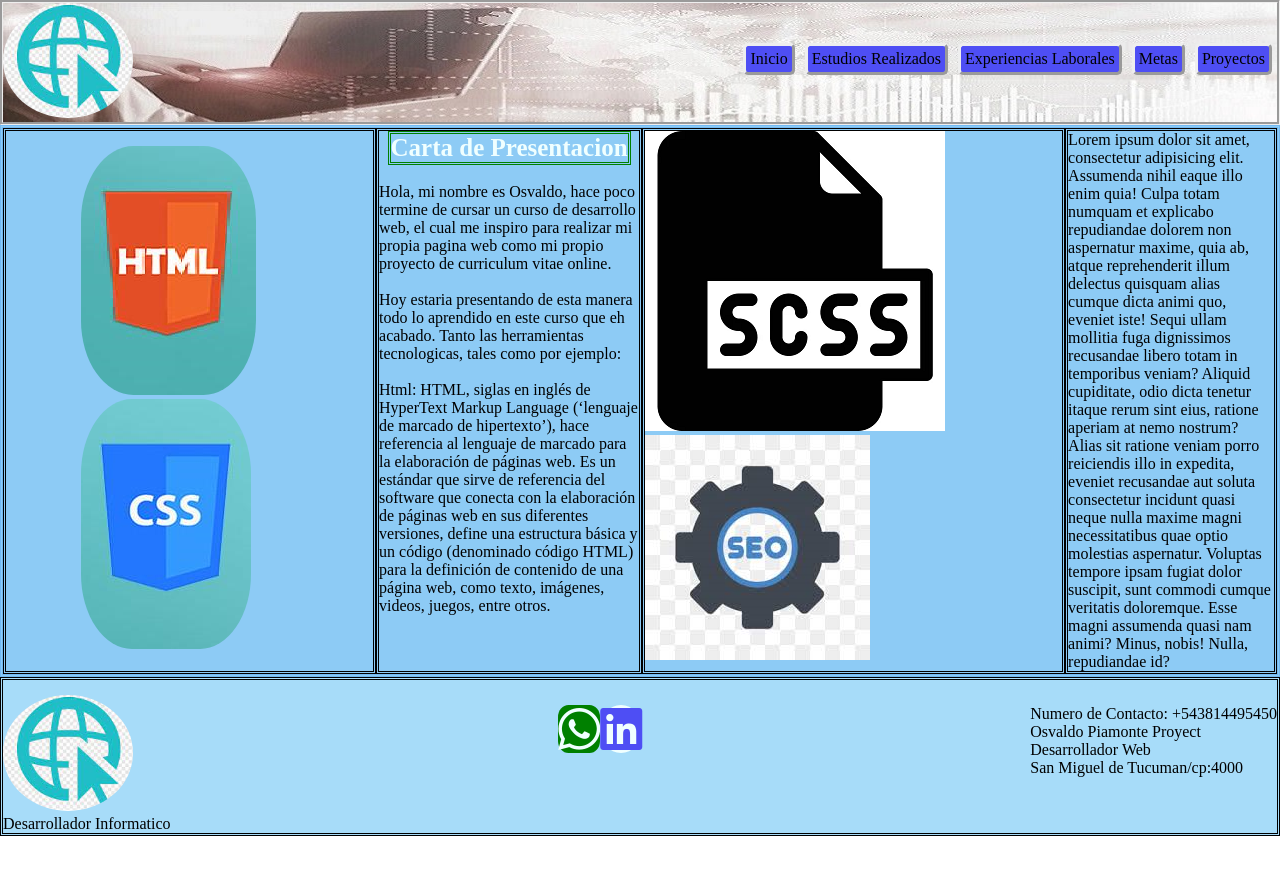
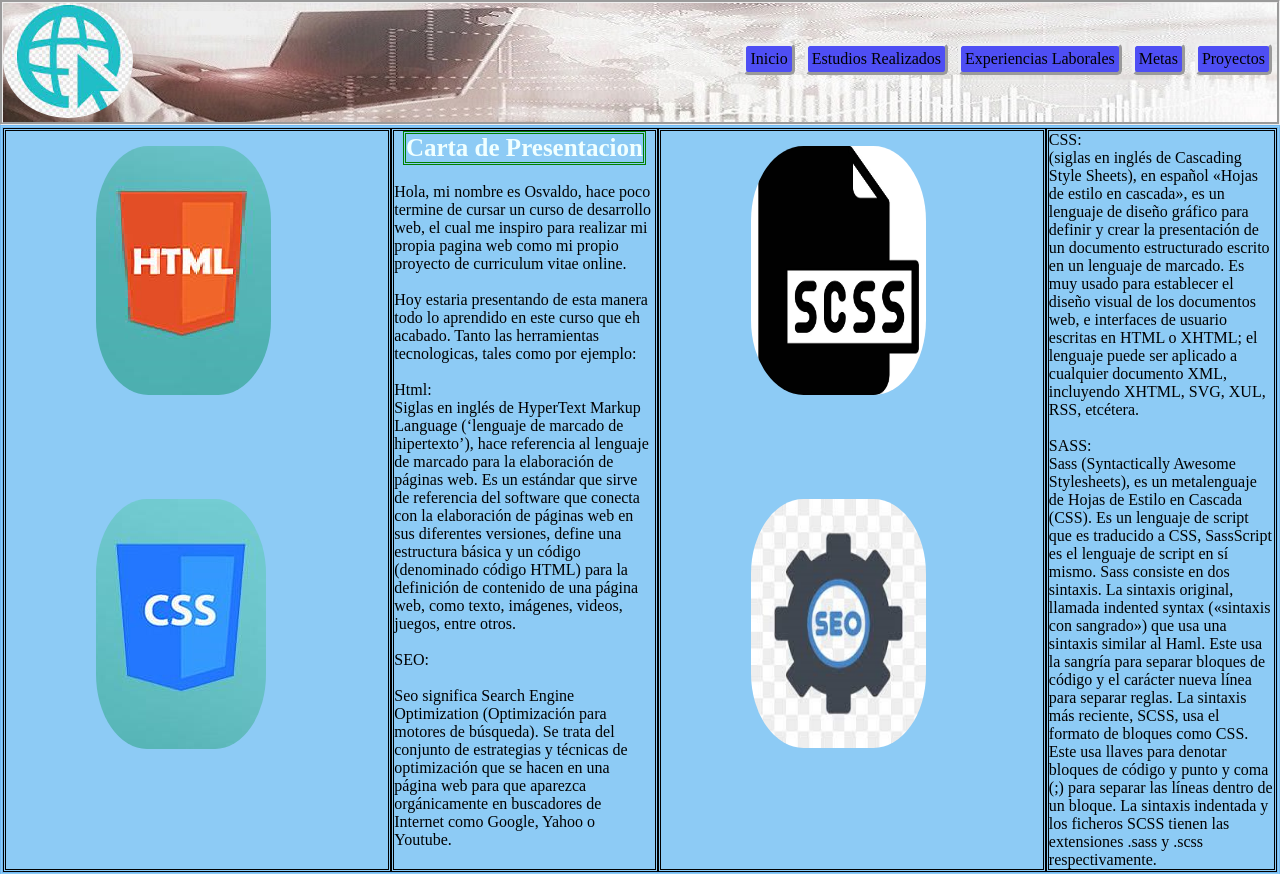
Before and after one commit to carolCajal/pruebapage, a plain HTML site: page index.html in a window 1280 px wide. Shown: the top 874 px of the page. Before the commit the page ends 836 px from the top, so only its background shows below. Drawn offline with Linux system fonts and the light colour scheme.

Commit message:
index finalizado

```diff
--- a/index.html
+++ b/index.html
@@ -52,17 +52,31 @@
                     Hoy estaria presentando de esta manera todo lo aprendido en este curso que eh acabado. Tanto las herramientas tecnologicas, tales como por ejemplo:
                     <br>
                     <br>
-                    Html: HTML, siglas en inglés de HyperText Markup Language (‘lenguaje de marcado de hipertexto’), hace referencia al lenguaje de marcado para la elaboración de páginas web. Es un estándar que sirve de referencia del software que conecta con la elaboración de páginas web en sus diferentes versiones, define una estructura básica y un código (denominado código HTML) para la definición de contenido de una página web, como texto, imágenes, videos, juegos, entre otros.
+                    Html:
+                    <br>
+                    Siglas en inglés de HyperText Markup Language (‘lenguaje de marcado de hipertexto’), hace referencia al lenguaje de marcado para la elaboración de páginas web. Es un estándar que sirve de referencia del software que conecta con la elaboración de páginas web en sus diferentes versiones, define una estructura básica y un código (denominado código HTML) para la definición de contenido de una página web, como texto, imágenes, videos, juegos, entre otros.
+                    <br>
+                    <br>
+                    SEO:
+                    <br>
+                    <br>
+                    Seo significa Search Engine Optimization (Optimización para motores de búsqueda). Se trata del conjunto de estrategias y técnicas de optimización que se hacen en una página web para que aparezca orgánicamente en buscadores de Internet como Google, Yahoo o Youtube.
                 </p>
             </div>
             <div class="area--foto2">
-                <img src="./assets/img/logo-scss2.png" alt="">
-                <img src="./assets/img/seo.png" alt="">
+                <img src="./assets/img/logo-scss2.png" class="imagenes--scss" alt="">
+                <img src="./assets/img/seo.png" class="imagenes--seo" alt="">
                 <img src="..." alt="">
             </div>
             <div class="area--texto2">
-                <p>Lorem ipsum dolor sit amet, consectetur adipisicing elit. Assumenda nihil eaque illo enim quia! Culpa totam numquam et explicabo repudiandae dolorem non aspernatur maxime, quia ab, atque reprehenderit illum delectus quisquam alias cumque dicta animi quo, eveniet iste! Sequi ullam mollitia fuga dignissimos recusandae libero totam in temporibus veniam? Aliquid cupiditate, odio dicta tenetur itaque rerum sint eius, ratione aperiam at nemo nostrum? Alias sit ratione veniam porro reiciendis illo in expedita, eveniet recusandae aut soluta consectetur incidunt quasi neque nulla maxime magni necessitatibus quae optio molestias aspernatur. Voluptas tempore ipsam fugiat dolor suscipit, sunt commodi cumque veritatis doloremque. Esse magni assumenda quasi nam animi? Minus, nobis! Nulla, repudiandae id?</p>
-            </div>
+                <p>CSS:
+                    <br>
+                    (siglas en inglés de Cascading Style Sheets), en español «Hojas de estilo en cascada», es un lenguaje de diseño gráfico para definir y crear la presentación de un documento estructurado escrito en un lenguaje de marcado. Es muy usado para establecer el diseño visual de los documentos web, e interfaces de usuario escritas en HTML o XHTML; el lenguaje puede ser aplicado a cualquier documento XML, incluyendo XHTML, SVG, XUL, RSS, etcétera.</p>
+                    <br>
+                    SASS:
+                    <br>
+                    Sass (Syntactically Awesome Stylesheets), es un metalenguaje de Hojas de Estilo en Cascada (CSS). Es un lenguaje de script que es traducido a CSS, SassScript es el lenguaje de script en sí mismo. Sass consiste en dos sintaxis. La sintaxis original, llamada indented syntax («sintaxis con sangrado») que usa una sintaxis similar al Haml. Este usa la sangría para separar bloques de código y el carácter nueva línea para separar reglas. La sintaxis más reciente, SCSS, usa el formato de bloques como CSS. Este usa llaves para denotar bloques de código y punto y coma (;) para separar las líneas dentro de un bloque. La sintaxis indentada y los ficheros SCSS tienen las extensiones .sass y .scss respectivamente.
+                </div>
         </div>
     </main>
     <footer class="footer">
--- a/scss/personalizaciones/_personalizaciones.scss
+++ b/scss/personalizaciones/_personalizaciones.scss
@@ -66,11 +66,26 @@
 
 .imagenes--html {
     margin-top: 15px;
-    margin-left: 75px;
+    margin-left: 90px;
+    margin-right: auto;
     border-radius: 30%;
 }
 
 .imagenes--css {
     @extend .imagenes--html;
-    margin-top: 0px;
+    margin-top: 100px;
 }
+
+.imagenes--scss {
+    width: 175px;
+    height: 249px;
+    border-radius: 30%;
+    margin-top: 15px;
+    margin-left: 90px;
+    margin-right: auto;
+}
+
+.imagenes--seo {
+    @extend .imagenes--scss;
+    margin-top: 100px;
+}
```
Also changed, not shown: css/main.css, 1 other file.
